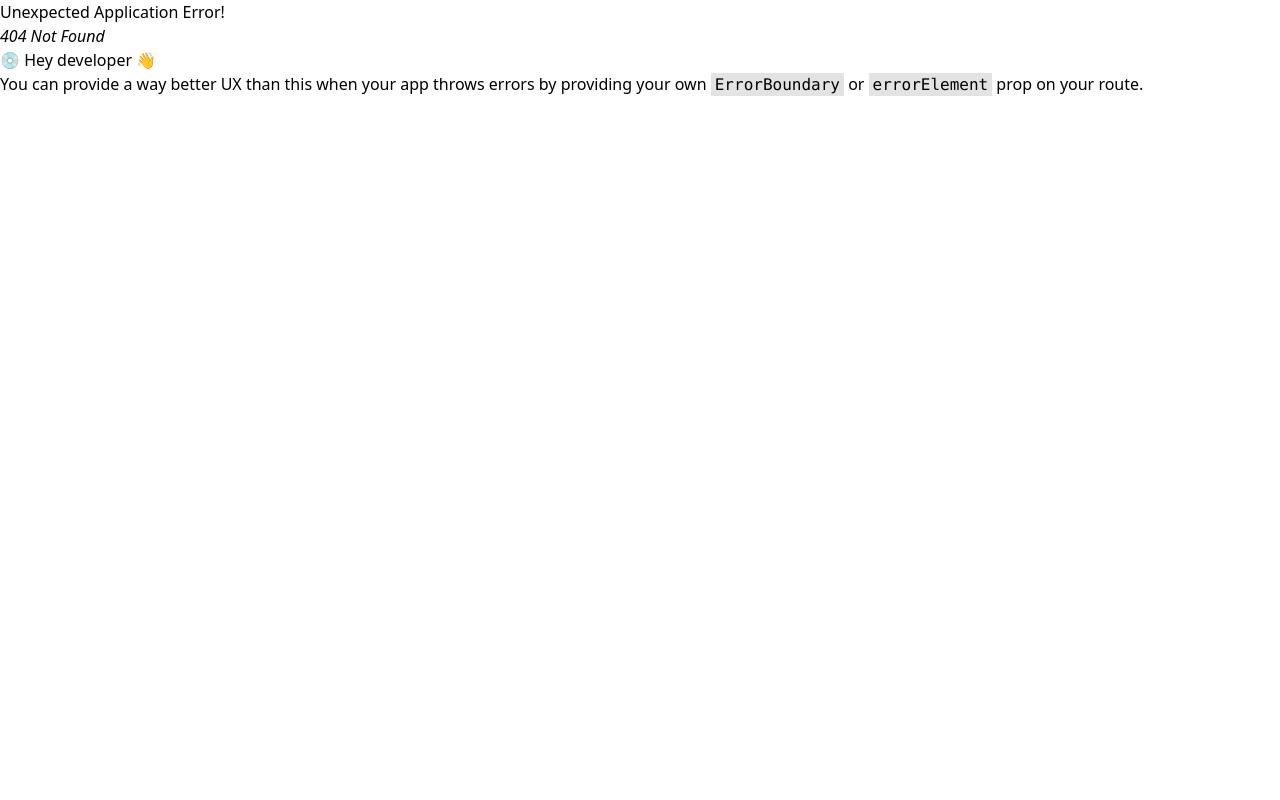
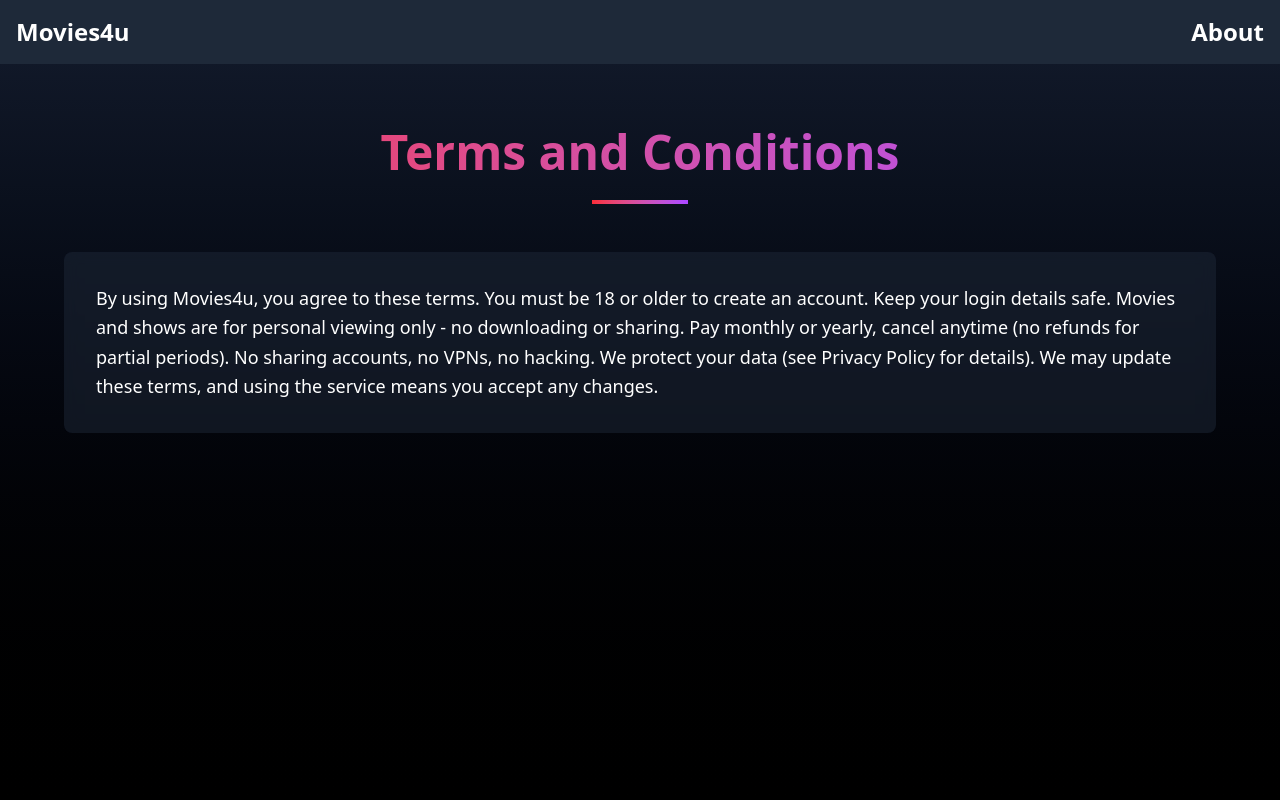
Before and after one commit to saurabhsingh98/Movie4U, a React (Vite) app: page /terms in a window 1280 px wide. Before the commit this address had no page. Shown: the top 800 px of the page. Built offline with nearby package versions, Linux system fonts and the light colour scheme.

Commit message:
Added terms to project

```diff
--- /dev/null
+++ b/src/pages/Terms.jsx
@@ -0,0 +1,25 @@
+import React from 'react'
+
+const Terms = () => {
+  return (
+    <div className='min-h-screen bg-gradient-to-b from-gray-900 to-black text-white py-16 px-4 sm:px-6 lg:px-8'>
+        <div className='max-w-6xl mx-auto'>
+            <div className='text-center mb-12'>
+                <h1 className='text-4xl md:text-5xl font-bold mb-6 bg-clip-text text-transparent bg-gradient-to-r from-red-500 to-purple-500'>
+                    Terms and Conditions
+                </h1>
+                <div className='w-24 h-1 bg-gradient-to-r from-red-500 to-purple-500 mx-auto mb-8'></div>
+            </div>
+            <div className='space-y-8 mb-16'>
+                <div className='bg-gray-800/50 p-8 rounded-lg backdrop-blur-sm hover:bg-gray-800/70 transition-all duration-300'>
+                    <p className='text-lg leading-relaxed'>
+                        By using Movies4u, you agree to these terms. You must be 18 or older to create an account. Keep your login details safe. Movies and shows are for personal viewing only - no downloading or sharing. Pay monthly or yearly, cancel anytime (no refunds for partial periods). No sharing accounts, no VPNs, no hacking. We protect your data (see Privacy Policy for details). We may update these terms, and using the service means you accept any changes.
+                    </p>
+                </div>
+            </div>
+        </div>
+    </div>
+  )
+}
+
+export default Terms
```
Also changed, not shown: src/routes/routes.jsx (+5 -3 lines), 1 other file (tests, documents, lock files or other folders).
